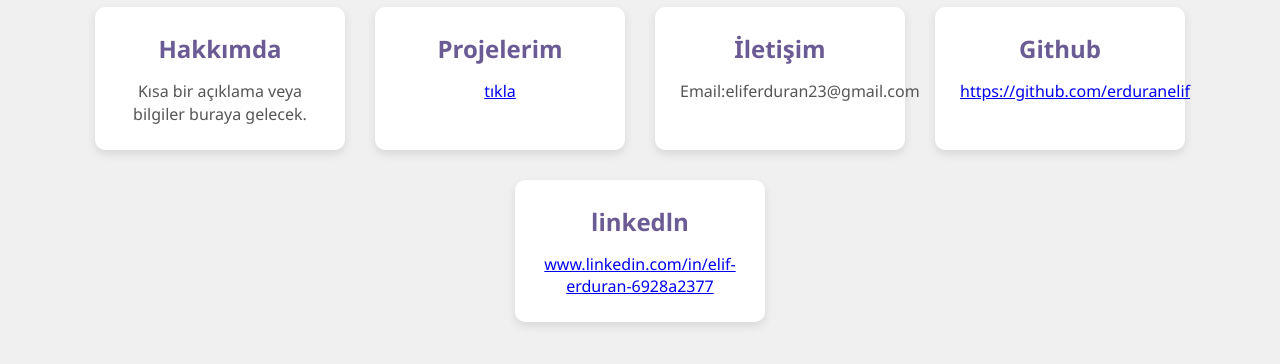
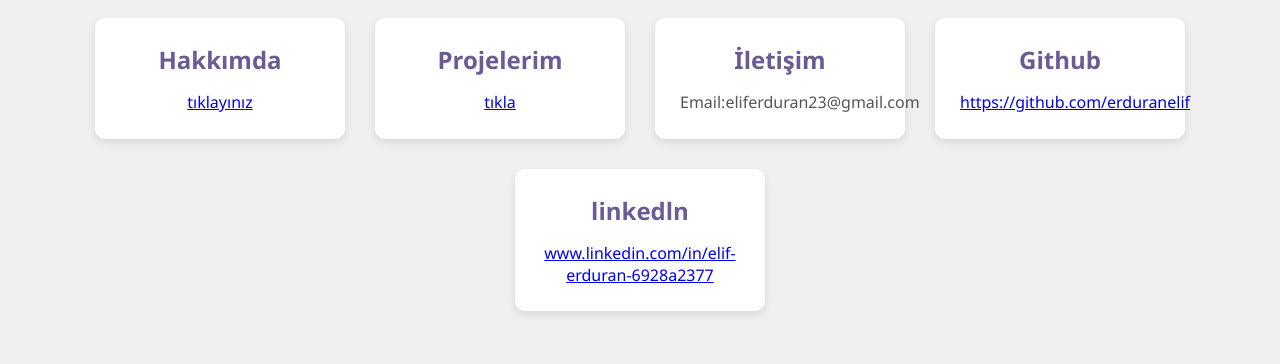
Before and after one commit to erduranelif/erduranelif.github.io, a plain HTML site: page index.html in a window 1280 px wide. Shown: the part 288-652 px from the top of the page. Drawn offline with Linux system fonts and the light colour scheme.

Commit message:
Update index.html

```diff
--- a/index.html
+++ b/index.html
@@ -14,7 +14,7 @@
     <div class="bilgi-container">
       <div class="bilgi">
         <h2>Hakkımda</h2>
-        <p>Kısa bir açıklama veya bilgiler buraya gelecek.</p>
+        <a href="hakkımda.html">tıklayınız</a>
       </div>
 
       <div class="bilgi">
```
